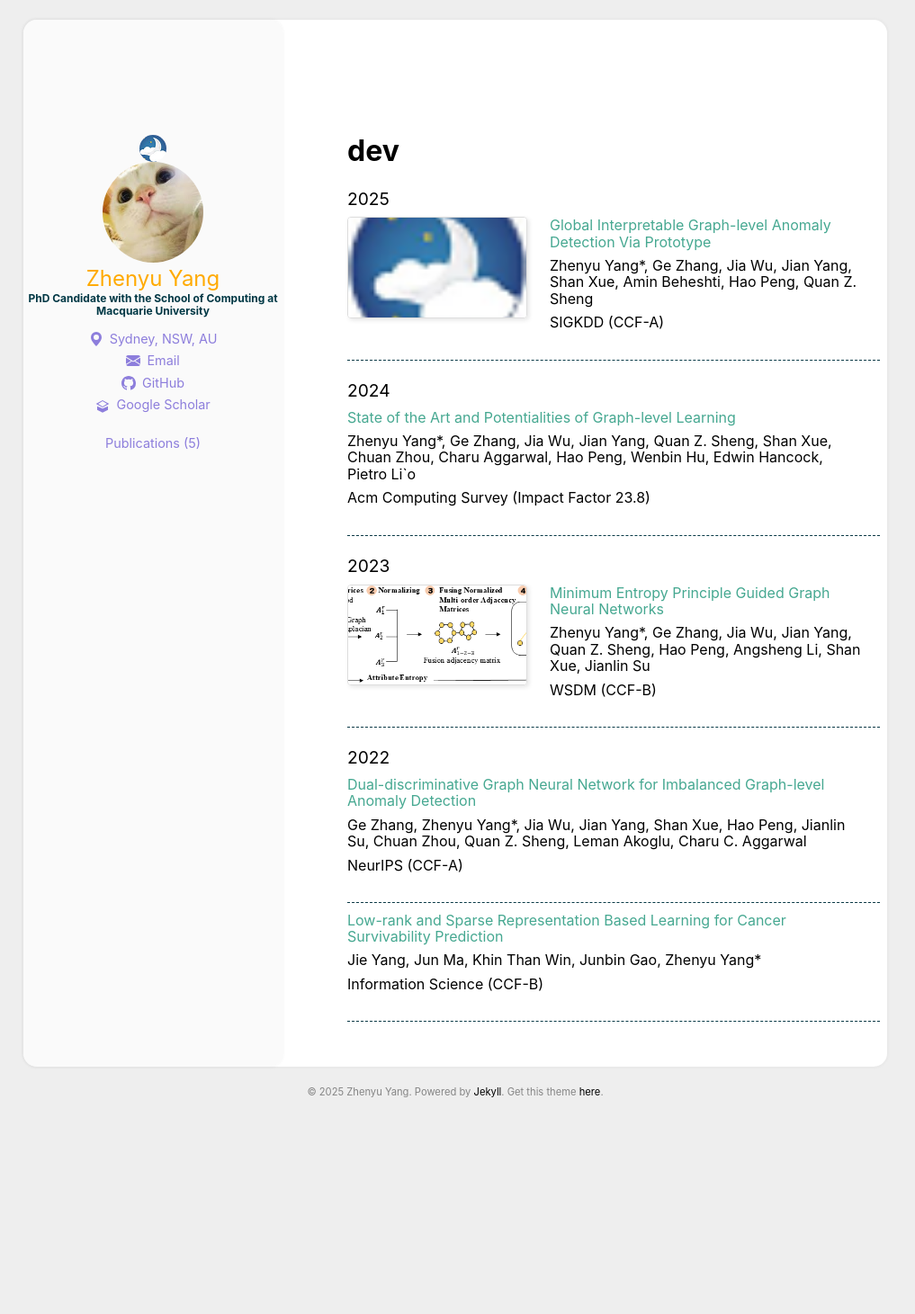
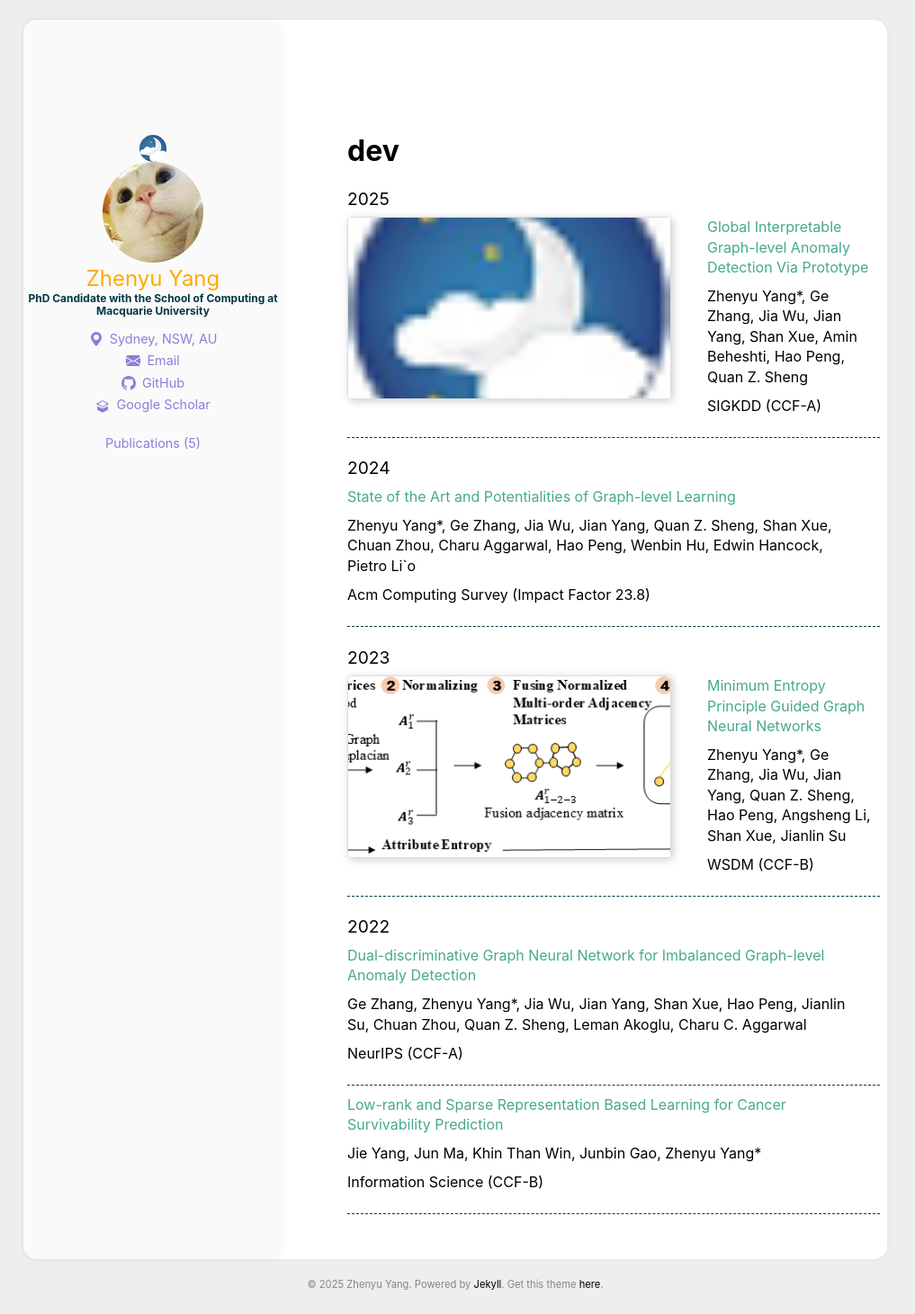
Before and after one commit to ZhenyuYangMQ/ZhenyuYangMQ.github.io, a Jekyll site: the page built from categories/dev.html, in a window 1280 px wide. Shown: the whole page at 90% size, without its empty margins (134-1151 px from the left). Built offline with Jekyll 4.4.1, drawn with Linux system fonts in a browser that asks for light colours; before the commit the page ends 1247 px from its top, so only the background shows below that.

Commit message:
Update main.scss

```diff
--- a/assets/css/main.scss
+++ b/assets/css/main.scss
@@ -769,21 +769,23 @@ img {
 
 .publication-image-wrapper {
     flex-shrink: 0; /* 防止图片容器缩小 */
-    /* 调整图片容器的尺寸以使其更大，并保持长方形比例 */
-    width: 200px; /* <--- 增加宽度，您可以根据需要调整 */
-    height: 112.5px; /* <--- 增加高度，保持与 200px 宽度相同的 16:9 比例 (200 * 9 / 16 = 112.5) */
+    /* 再次增大图片容器的尺寸，并保持长方形比例。
+       您可以根据右侧标题、作者、会议三行文本的实际总高度来微调 width 和 height。
+       当前设定为 16:9 比例，尝试让高度与三行文本大致匹配。 */
+    width: 360px; /* <--- 再次增大宽度，您可以根据需要调整 */
+    height: 202.5px; /* <--- 相应比例的高度 (360 * 9 / 16 = 202.5) */
 
-    margin-right: 25px; /* 增加图片与右侧文本之间的间距，使其更协调 */
+    margin-right: 40px; /* 进一步增加图片与右侧文本之间的间距 */
     border-radius: 4px; /* 圆角边框 */
     border: 1px solid #ddd; /* 可选的边框 */
-    box-shadow: 2px 2px 5px rgba(0,0,0,0.1); /* 可选的阴影 */
-    overflow: hidden; /* 隐藏超出容器的部分，以确保图片裁剪在边界内 */
+    box-shadow: 2px 2px 10px rgba(0,0,0,0.2); /* 略微增强阴影，使图片更突出 */
+    overflow: hidden; /* 隐藏超出容器的部分 */
 
     @media (max-width: 768px) {
-        width: 150px; /* 手机上更小的宽度 */
-        height: 84.375px; /* 手机上相应比例的高度 (150 * 9 / 16) */
+        width: 250px; /* 手机上更小的宽度 */
+        height: 140.625px; /* 手机上相应比例的高度 (250 * 9 / 16) */
         margin-right: 0;
-        margin-bottom: 15px; /* 手机上图片和文本之间的垂直间距 */
+        margin-bottom: 20px; /* 手机上图片和文本之间的垂直间距 */
     }
 
     img {
@@ -796,15 +798,22 @@ img {
 
 .publication-text-content {
     flex-grow: 1; /* 占据剩余的所有可用空间 */
-    /* 移除可能导致不对齐的默认上边距或内边距 */
-    margin-top: 0;
-    padding-top: 0;
+    /* 强制移除所有可能导致偏移的默认间距 */
+    margin: 0;
+    padding: 0;
+    line-height: 1.4; /* 调整行高，让文本看起来更协调 */
 
-    /* 检查并调整 .archive_title 的样式，确保它们不会将内容推离顶部 */
+    /* 确保 .archive_title 的样式不会将内容推离顶部 */
     .archive_title {
-        margin-top: 0; /* 确保标题没有默认的上边距 */
-        margin-bottom: 0.5rem; /* 根据需要调整行间距 */
-        /* 保持其他样式，如 font-size, color 等 */
+        /* 使用 !important 强制覆盖任何其他可能设置的 margin/padding */
+        margin: 0 !important;
+        padding: 0 !important;
+        line-height: inherit; /* 继承父元素的行高 */
+
+        /* 除了最后一个 archive_title，给其他标题加点底部间距 */
+        &:not(:last-child) {
+            margin-bottom: 0.6rem !important; /* 调整底部间距，让行与行之间有清晰分隔 */
+        }
     }
 
     @media (max-width: 768px) {
@@ -818,7 +827,6 @@ img {
     margin-top: 1.4rem;
     margin-bottom: 0.6rem;
 }
-
 
 /* 6. Footer
    ========================================================================== */
```
